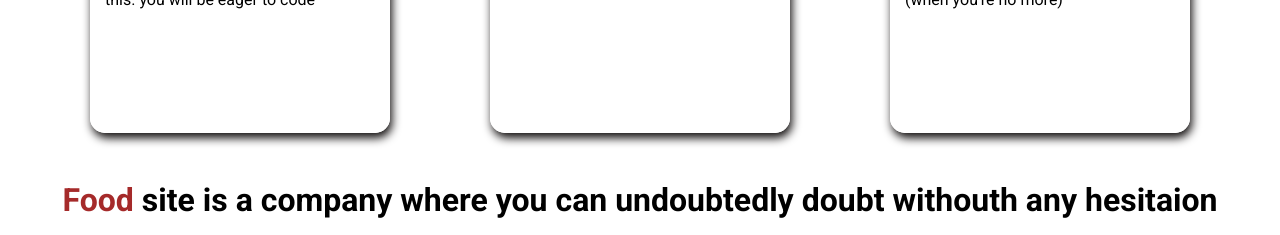
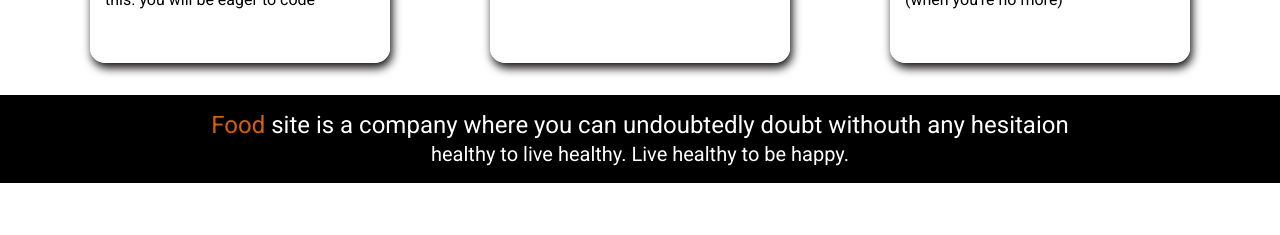
Before and after one commit to niloy-mandal/food-sie, a plain HTML site: page index.html in a window 1280 px wide. Shown: the part 1458-1693 px from the top of the page. After the commit the page ends 1641 px from the top, so only its background shows below. Drawn offline with Linux system fonts and the light colour scheme.

Commit message:
everything fine

```diff
--- a/index.html
+++ b/index.html
@@ -101,7 +101,8 @@
     </main>
 
     <footer>
-        <h1><span>Food </span>site is a company where you can undoubtedly doubt withouth any hesitaion</h1>
+        <p><span>Food </span>site is a company where you can undoubtedly doubt withouth any hesitaion</p>
+        <p><small> healthy to live healthy. Live healthy to be happy.</small></p>
     </footer>
   </body>
 </html>
--- a/style.css
+++ b/style.css
@@ -120,7 +120,7 @@ span a span {
   border: 15px solid white;
   border-radius: 15px;
   box-shadow: 2px 5px 10px #0f0c0c;
-  height: 450px;
+  height: 380px;
   margin-bottom: 2rem;
 }
 
@@ -136,6 +136,12 @@ span a span {
 
 footer {
   padding: 1rem;
-  background-color: #0000;
+  background-color: #000000;
   text-align: center;
+  color: white;
+  font-size: 1.5rem;
 }
+
+footer p span {
+  color: #d36002;
+}
```
Also changed, not shown: images/female/38-387173_supplement-nutrient-dietary-eating-food-free-download-nutrition-removebg-preview.png (deleted), images/female/Group 8425.png (deleted), images/female/Person Image.png (deleted), images/female/eat-healthy-food-png-transparent-eat-healthy-foodpng-images-woman-eating-png-480_319-removebg-preview.png (deleted), images/female/eat-healthy-food-png-transparent-eat-healthy-foodpng-images-woman-eating-png-480_319.png (deleted), images/female/kisspng-eating-junk-food-hunger-fast-food-woman-eating-5b100f5d437345.6346499515277791652763-removebg-preview.png (deleted), images/female/png-clipart-eating-healthy-diet-food-health-natural-foods-food-removebg-preview.png (deleted), images/shapes/Frame 56.jpg (deleted), images/shapes/Frame 57.jpg (deleted), images/shapes/Frame 58.jpg (deleted), images/shapes/Frame 59.jpg (deleted), images/shapes/Group 8449.png (deleted), 2 other files.
